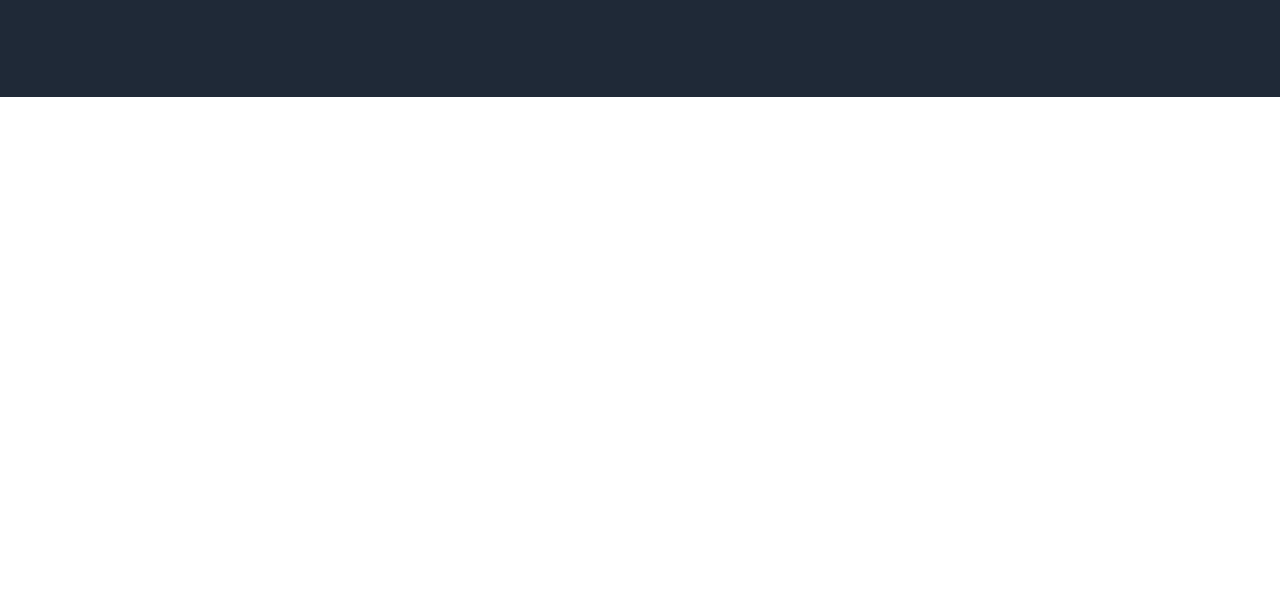
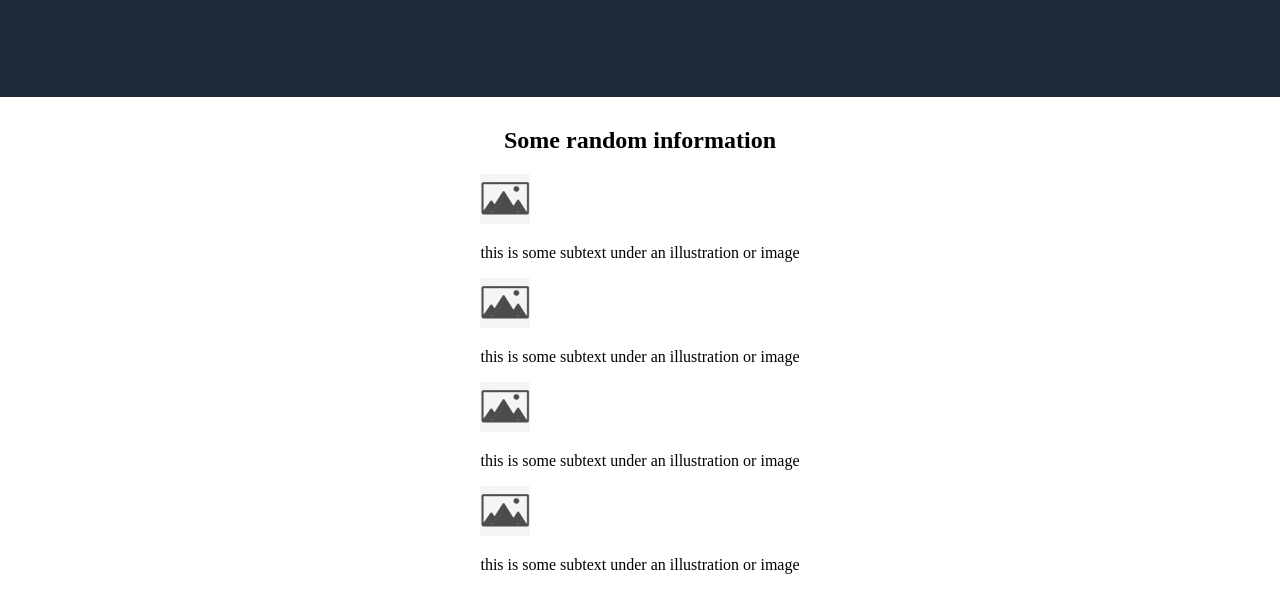
Before and after one commit to joshbrin2000/LandingPage, a plain HTML site: page index.html in a window 1280 px wide. Shown: the part 324-914 px from the top of the page. Before the commit the page ends 800 px from the top, so only its background shows below. Drawn offline with Linux system fonts and the light colour scheme.

Commit message:
working on middle area

```diff
--- a/index.html
+++ b/index.html
@@ -27,5 +27,26 @@
             </div>
             <img src="resources/placeholder.jpg" alt="placeholder image" width="200" height="200">
         </div>
+        <div class="block2">
+            <h2>Some random information</h2>
+            <div class="imagerow">
+                <div class="imagechunk">
+                    <img src="resources/placeholder.jpg" alt="placeholder image" width="50" height="50">
+                    <p>this is some subtext under an illustration or image</p>
+                </div>
+                <div class="imagechunk">
+                    <img src="resources/placeholder.jpg" alt="placeholder image" width="50" height="50">
+                    <p>this is some subtext under an illustration or image</p>
+                </div>
+                <div class="imagechunk">
+                    <img src="resources/placeholder.jpg" alt="placeholder image" width="50" height="50">
+                    <p>this is some subtext under an illustration or image</p>
+                </div>
+                <div class="imagechunk">
+                    <img src="resources/placeholder.jpg" alt="placeholder image" width="50" height="50">
+                    <p>this is some subtext under an illustration or image</p>
+                </div>
+            </div>
+        </div>
     </body>
 </html>
--- a/style.css
+++ b/style.css
@@ -28,7 +28,6 @@ body{
     justify-content: space-evenly;
     align-items: center;
     background-color: #1F2937;
-    margin-bottom: 100px;
     padding-bottom: 100px;
 }
 
@@ -45,7 +44,7 @@ a{
     color: #E5E7EB;
 }
 
-.block1 h2{
+.blurb h2{
     font-size: 48px;
     font-weight: 900;
     color: #F9FAF8;
@@ -53,7 +52,7 @@ a{
     margin-bottom: 6px;
 }
 
-.block1 p{
+.blurb p{
     width: 400px;
     padding: 0;
     margin: 4px;
@@ -71,3 +70,11 @@ a{
     font-size: 10px;
     font-weight: 700;
 }
+
+.block2{
+    display: flex;
+    flex-direction: column;
+    align-items: center;
+    margin-top: 10px;
+    padding: 0;
+}
```
